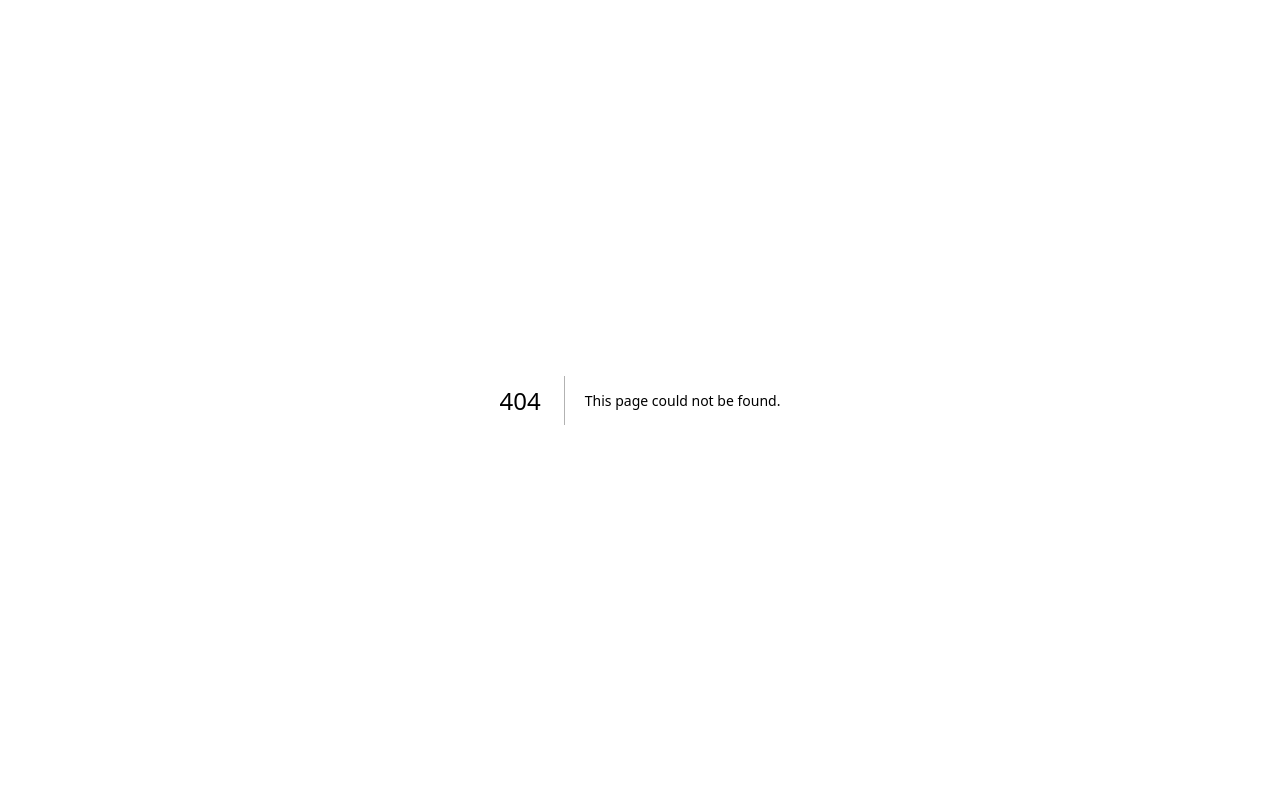
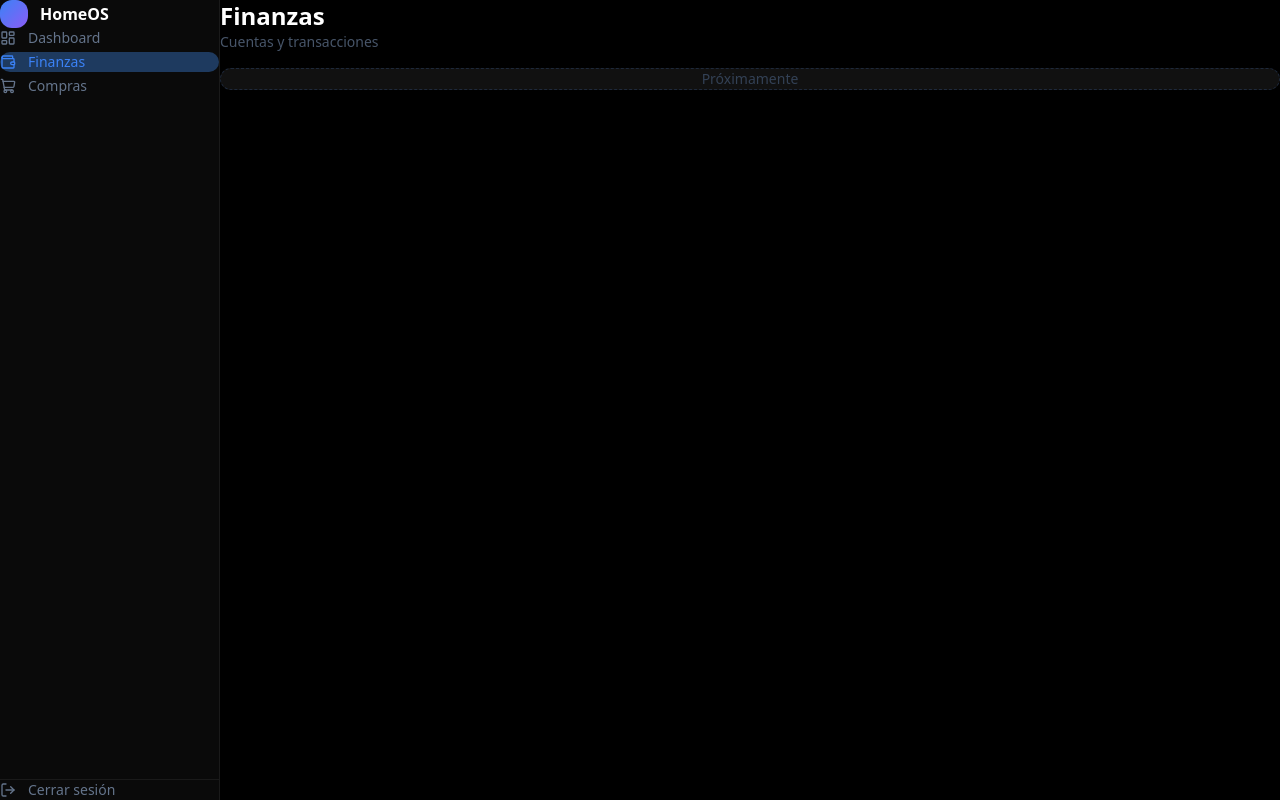
Before and after one commit to Astarthean/HomeOS, a Next.js app in the folder apps/web/: page /finanzas in a window 1280 px wide. Before the commit this address had no page. Built offline with nearby package versions, Linux system fonts and the light colour scheme.

Commit message:
feat: add placeholder pages and route protection middleware

```diff
--- /dev/null
+++ b/apps/web/app/(dashboard)/compras/page.tsx
@@ -0,0 +1,18 @@
+export default function ComprasPage() {
+  return (
+    <div className="flex flex-col gap-4">
+      <div>
+        <h1 className="text-2xl font-extrabold text-white">Compras</h1>
+        <p className="text-sm mt-1" style={{ color: '#475569' }}>
+          Lista de la compra
+        </p>
+      </div>
+      <div
+        className="rounded-2xl border p-12 flex items-center justify-center"
+        style={{ background: '#111', borderColor: '#1E293B', borderStyle: 'dashed' }}
+      >
+        <p className="text-sm" style={{ color: '#334155' }}>Próximamente</p>
+      </div>
+    </div>
+  )
+}
--- /dev/null
+++ b/apps/web/app/(dashboard)/finanzas/page.tsx
@@ -0,0 +1,18 @@
+export default function FinanzasPage() {
+  return (
+    <div className="flex flex-col gap-4">
+      <div>
+        <h1 className="text-2xl font-extrabold text-white">Finanzas</h1>
+        <p className="text-sm mt-1" style={{ color: '#475569' }}>
+          Cuentas y transacciones
+        </p>
+      </div>
+      <div
+        className="rounded-2xl border p-12 flex items-center justify-center"
+        style={{ background: '#111', borderColor: '#1E293B', borderStyle: 'dashed' }}
+      >
+        <p className="text-sm" style={{ color: '#334155' }}>Próximamente</p>
+      </div>
+    </div>
+  )
+}
--- /dev/null
+++ b/apps/web/middleware.ts
@@ -0,0 +1,29 @@
+import { NextResponse } from 'next/server'
+import type { NextRequest } from 'next/server'
+
+const PUBLIC_ROUTES = ['/login', '/register']
+const DASHBOARD_PREFIX = ['/dashboard', '/finanzas', '/compras']
+
+export function middleware(request: NextRequest) {
+  const { pathname } = request.nextUrl
+  const token = request.cookies.get('access_token')?.value
+
+  const isPublicRoute = PUBLIC_ROUTES.some(r => pathname === r)
+  const isDashboardRoute = DASHBOARD_PREFIX.some(r => pathname === r || pathname.startsWith(r + '/'))
+
+  // Redirect to dashboard if already logged in and going to login/register
+  if (isPublicRoute && token) {
+    return NextResponse.redirect(new URL('/dashboard', request.url))
+  }
+
+  // Redirect to login if not logged in and going to a protected route
+  if (isDashboardRoute && !token) {
+    return NextResponse.redirect(new URL('/login', request.url))
+  }
+
+  return NextResponse.next()
+}
+
+export const config = {
+  matcher: ['/((?!_next/static|_next/image|favicon.ico|api/).*)'],
+}
```
